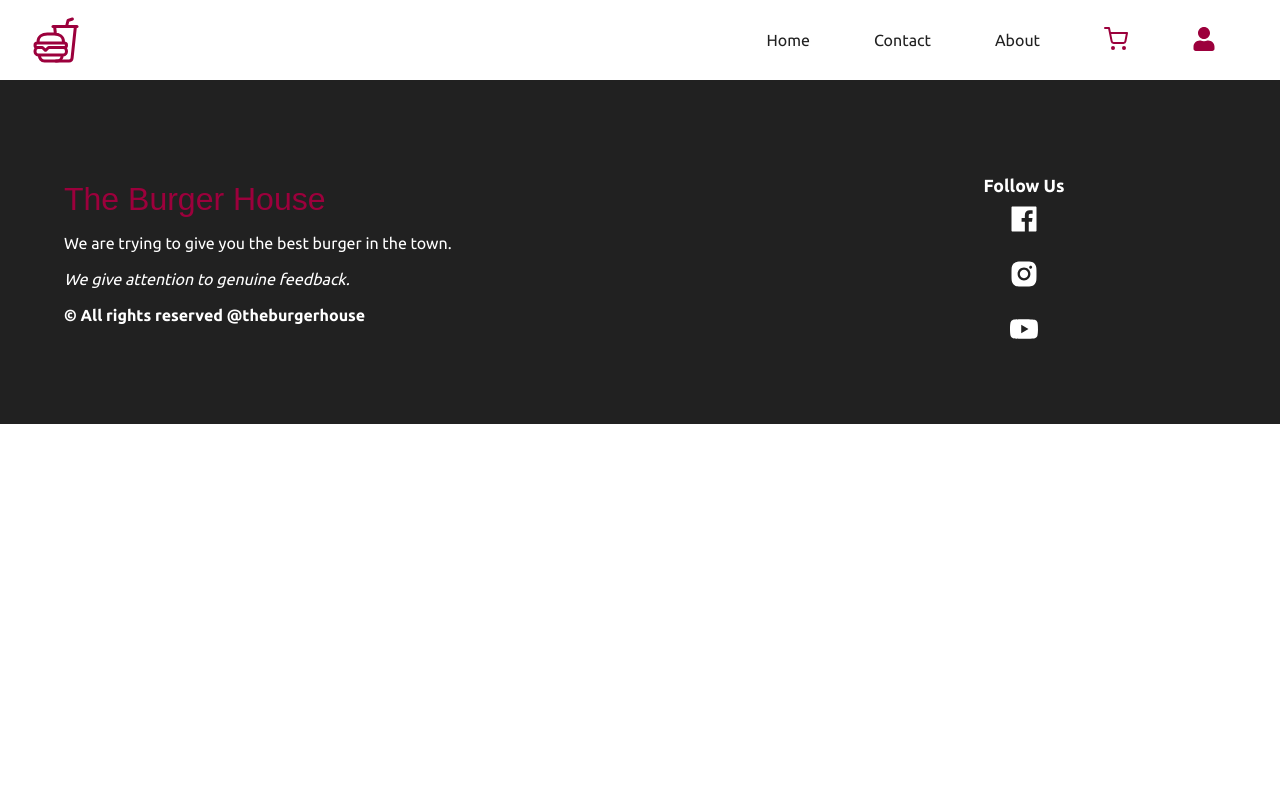
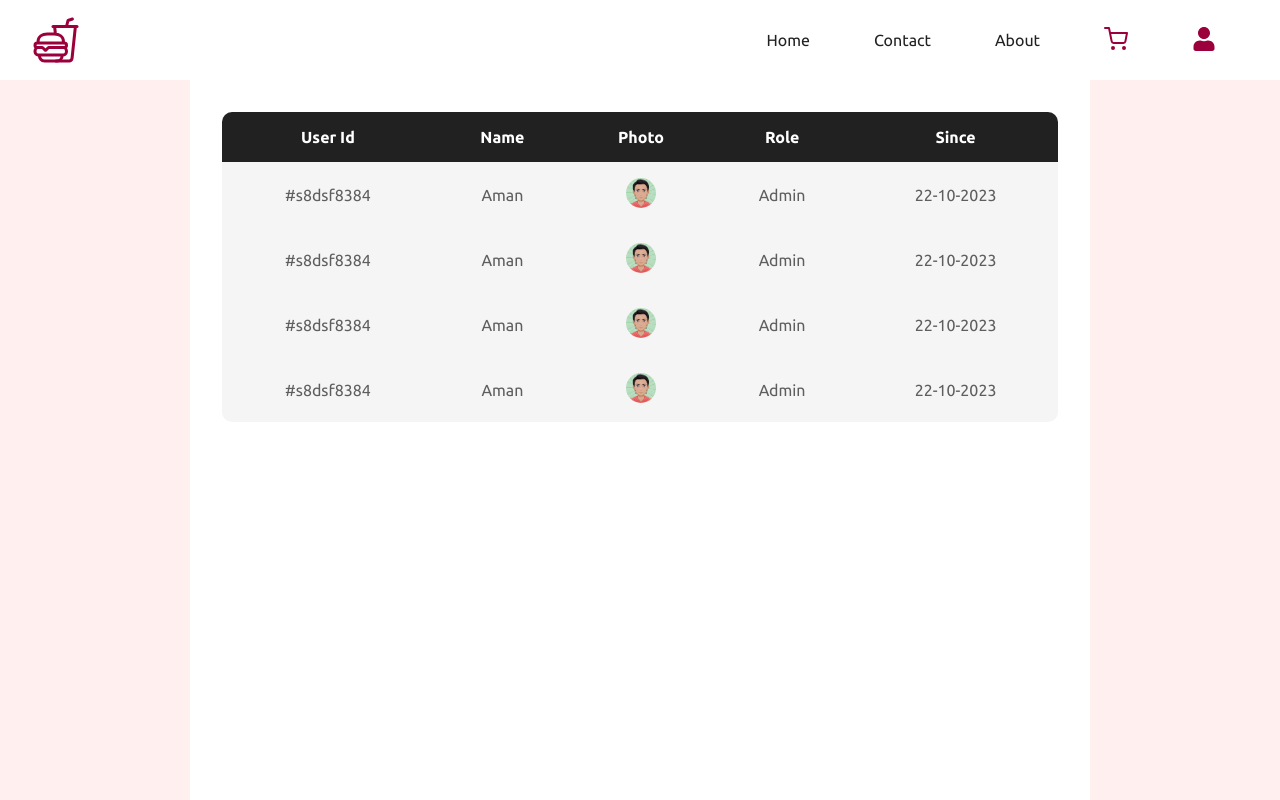
Before and after one commit to AmanMandal7/The-Burger-House, a React (Create React App) app in the folder frontend/: page /admin/users in a window 1280 px wide. Shown: the top 800 px of the page. Built offline with nearby package versions, Linux system fonts and the light colour scheme.

Commit message:
done with the view users page

```diff
--- a/frontend/src/App.js
+++ b/frontend/src/App.js
@@ -12,6 +12,7 @@
 import MyOrders from './components/myOrders/MyOrders';
 import OrderDetails from './components/myOrders/OrderDetails';
 import Dashboard from './components/admin/Dashboard';
+import Users from './components/admin/Users';
 
 import './styles/app.scss';
 import './styles/header.scss'
@@ -31,6 +32,7 @@
 import './styles/dashboard.scss'
 
 
+
 function App() {
   return (
     <Router>
@@ -47,6 +49,7 @@
         <Route path='/myorders' element={<MyOrders />} />
         <Route path='/order/:id' element={<OrderDetails />} />
         <Route path='/admin/dashboard' element={<Dashboard />} />
+        <Route path='/admin/users' element={<Users />} />
       </Routes>
 
       <Footer />
--- /dev/null
+++ b/frontend/src/components/admin/Users.jsx
@@ -0,0 +1,40 @@
+import React from "react";
+import me from "../../assets/aman.png";
+
+const Users = () => {
+  const arr = [1, 2, 3, 4];
+
+  return (
+    <section className="tableClass">
+      <main>
+        <table>
+          <thead>
+            <tr>
+              <th>User Id</th>
+              <th>Name</th>
+              <th>Photo</th>
+              <th>Role</th>
+              <th>Since</th>
+            </tr>
+          </thead>
+
+          <tbody>
+            {arr.map((i) => (
+              <tr key={i}>
+                <td>#s8dsf8384</td>
+                <td>Aman</td>
+                <td>
+                  <img src={me} alt="User" />
+                </td>
+                <td>Admin</td>
+                <td>22-10-2023</td>
+              </tr>
+            ))}
+          </tbody>
+        </table>
+      </main>
+    </section>
+  );
+};
+
+export default Users;
```
